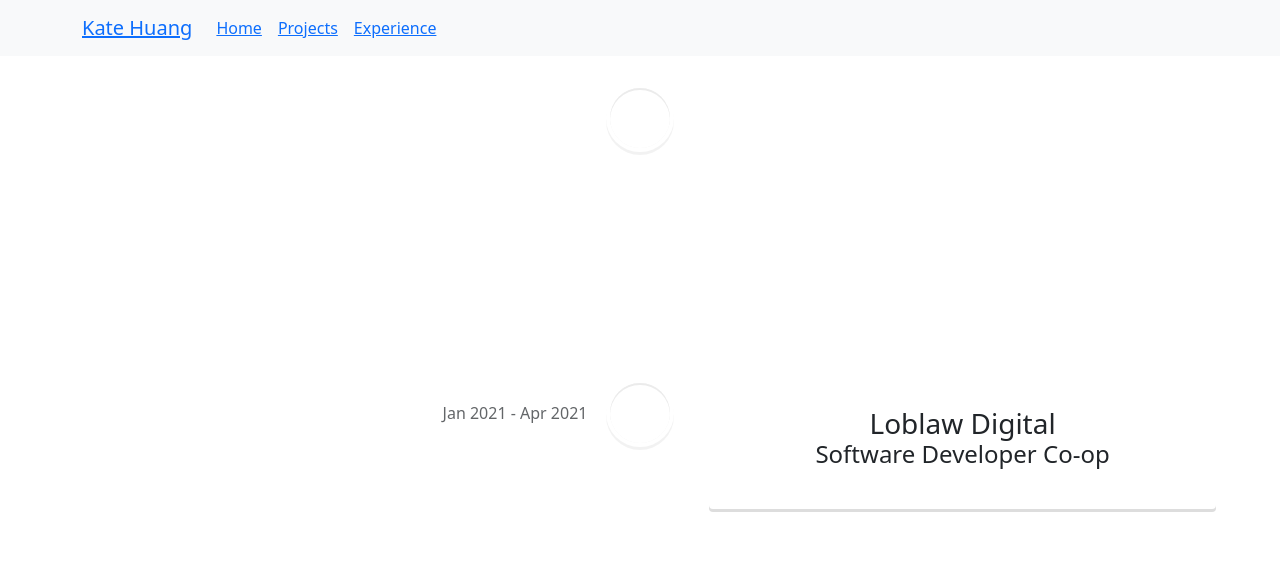
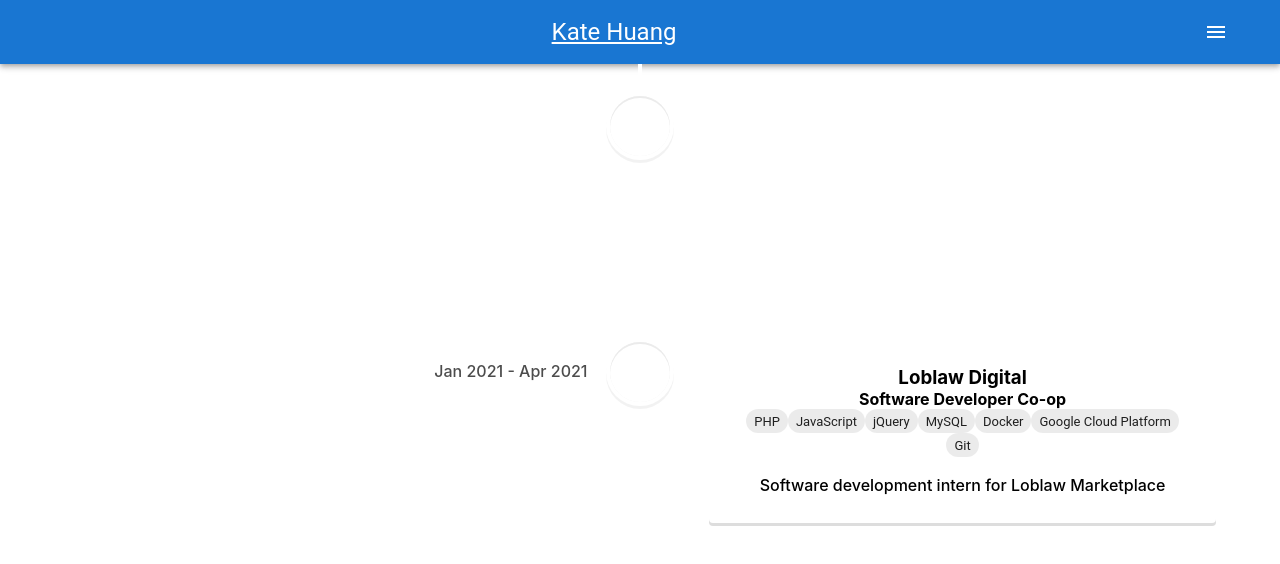
Before and after one commit to katejh/portfolio, a React (Create React App) app: page /experience in a window 1280 px wide. Shown: the top 564 px of the page. Built offline with nearby package versions, Linux system fonts and the light colour scheme.

Commit message:
replace bootstrap with materialui, add education section to resume.json

```diff
--- a/package.json
+++ b/package.json
@@ -4,13 +4,15 @@
   "private": true,
   "homepage": "https://katejh.github.io",
   "dependencies": {
+    "@emotion/react": "^11.7.1",
+    "@emotion/styled": "^11.6.0",
+    "@mui/icons-material": "^5.2.5",
+    "@mui/material": "^5.2.5",
     "@testing-library/jest-dom": "^5.14.1",
     "@testing-library/react": "^11.2.7",
     "@testing-library/user-event": "^12.8.3",
-    "bootstrap": "^5.1.1",
     "gh-pages": "^3.2.3",
     "react": "^17.0.2",
-    "react-bootstrap": "^1.6.4",
     "react-dom": "^17.0.2",
     "react-router": "^5.2.1",
     "react-router-dom": "^5.3.0",
--- a/public/resume.json
+++ b/public/resume.json
@@ -17,6 +17,18 @@
         ],
         "description": "I'm Kate Huang, a student"
     },
+    "education": [
+        {
+            "school": "",
+            "degree": "",
+            "major": "",
+            "start_date": "",
+            "end_date": "",
+            "gpa": "",
+            "gpa_4.33_scale": "",
+            "brief": ""
+        }
+    ],
     "skills": [
         {
             "name": "Python",
@@ -95,11 +107,35 @@
             "end_date": "Apr 2021",
             "technologies": [
                 {
-                    "name": "",
+                    "name": "PHP",
+                    "class": ""
+                },
+                {
+                    "name": "JavaScript",
+                    "class": ""
+                },
+                {
+                    "name": "jQuery",
+                    "class": ""
+                },
+                {
+                    "name": "MySQL",
+                    "class": ""
+                },
+                {
+                    "name": "Docker",
+                    "class": ""
+                },
+                {
+                    "name": "Google Cloud Platform",
+                    "class": ""
+                },
+                {
+                    "name": "Git",
                     "class": ""
                 }
             ],
-            "brief": "",
+            "brief": "Software development intern for Loblaw Marketplace",
             "description": ""
         }
     ],
--- a/src/App.js
+++ b/src/App.js
@@ -1,12 +1,11 @@
 import logo from './logo.svg';
 import './App.css';
-import 'bootstrap/dist/css/bootstrap.min.css';
 import React from 'react';
 import { BrowserRouter as Router, Switch, Route } from 'react-router-dom';
 
 // import components
 import HomePage from './components/HomePage';
-import { Header } from './components/Header';
+import Header from './components/Header';
 import NotFound404 from './components/NotFound404';
 import Experience from './components/Experience';
 
@@ -50,7 +49,7 @@
     return (
       <div className="App">
         <Router>
-          <Header />
+          <Header name={this.state.resumeData.basic_info.name}/>
           <Switch>
             <Route path="/projects" />
             <Route path="/experience" render={() => <Experience experience={this.state.resumeData.experience} />}/>
--- a/src/components/Experience.js
+++ b/src/components/Experience.js
@@ -1,6 +1,5 @@
 import React from 'react';
-import { VerticalTimeline, VerticalTimelineElement } from 'react-vertical-timeline-component';
-import { Badge, Collapse } from 'react-bootstrap';
+import { VerticalTimeline } from 'react-vertical-timeline-component';
 import ExperienceTimelineElement from './ExperienceTimelineElement';
 
 import 'react-vertical-timeline-component/style.min.css';
--- a/src/components/ExperienceTimelineElement.js
+++ b/src/components/ExperienceTimelineElement.js
@@ -1,10 +1,9 @@
 import React from 'react';
 import { VerticalTimelineElement } from 'react-vertical-timeline-component';
-import { Badge, Collapse } from 'react-bootstrap';
+import { Collapse, Chip } from '@mui/material';
 
 // stylesheets
 import 'react-vertical-timeline-component/style.min.css';
-import 'bootstrap/dist/css/bootstrap.min.css';
 
 class ExperienceTimelineElement extends React.Component {
     constructor(props) {
@@ -27,9 +26,10 @@
     render() {
         var tech = this.state.technologies.map((skill, i) => {
             return (
-                <Badge pill className="m3 bg-secondary" key={i}>
-                    {skill.name}
-                </Badge>
+                <Chip
+                  size="small"
+                  label={skill.name}
+                />
             );
         });
         var timeline_date_string = this.state.start_date + " - " + (this.state.end_date ? this.state.end_date : "Current");
--- a/src/components/Header.js
+++ b/src/components/Header.js
@@ -1,20 +1,73 @@
-import { Navbar, Container, Nav } from 'react-bootstrap';
+import React from 'react';
 import { Link } from 'react-router-dom';
+import { AppBar, Toolbar, IconButton, Box, Drawer, List, MenuItem } from '@mui/material';
+import MenuIcon from '@mui/icons-material/Menu';
+import Typography from '@mui/material/Typography';
 
-export function Header(props) {
-    return(
-        <Navbar bg="light" expand="lg" sticky="top">
-            <Container>
-                <Navbar.Brand><Link to="/">Kate Huang</Link></Navbar.Brand>
-                <Navbar.Toggle aria-controls="basic-navbar-nav" />
-                <Navbar.Collapse id="basic-navbar-nav">
-                <Nav className="me-auto">
-                    <Nav.Link><Link to="/">Home</Link></Nav.Link>
-                    <Nav.Link><Link to="/projects">Projects</Link></Nav.Link>
-                    <Nav.Link><Link to="/experience">Experience</Link></Nav.Link>
-                </Nav>
-                </Navbar.Collapse>
-            </Container>
-        </Navbar>
-    );
+class Header extends React.Component {
+    constructor(props) {
+        super(props);
+
+        this.state = {
+            name: props.name,
+            open: false
+        }
+    }
+
+    toggleDrawer = () => {
+        this.setState({open: !this.state.open});
+    }
+
+    closeDrawer = () => {
+        this.setState({open: false});
+    }
+
+    render() {
+        const linkStyle = {
+            color: "#FFF"
+        }
+
+        return (
+            <Box sx={{ flexGrow: 1 }}>
+            <AppBar position="static">
+                <Toolbar>
+                    <Typography variant="h5" component="div" sx={{ flexGrow: 1 }}>
+                        <Link to="/" style={linkStyle}>
+                            {this.state.name}
+                        </Link>
+                    </Typography>
+                    <IconButton
+                      size="large"
+                      edge="start"
+                      color="inherit"
+                      aria-label="menu"
+                      sx={{ mr: 2 }}
+                      onClick={this.toggleDrawer}
+                    >
+                        <MenuIcon />
+                    </IconButton>
+                </Toolbar>
+                <Drawer
+                  variant="temporary"
+                  anchor="right"
+                  open={this.state.open}
+                  onClose={this.closeDrawer}
+                >
+                    <Box
+                      sx={{width: 250}}
+                      role="presentation"
+                    >
+                    <List>
+                        <MenuItem component={Link} to="/" onClick={this.closeDrawer}>Home</MenuItem>
+                        <MenuItem component={Link} to="/projects" onClick={this.closeDrawer}>Projects</MenuItem>
+                        <MenuItem component={Link} to="/experience" onClick={this.closeDrawer}>Experience</MenuItem>
+                    </List>
+                    </Box>
+                </Drawer>
+            </AppBar>
+            </Box>
+        );
+    }
 }
+
+export default Header;
```
Also changed, not shown: 2 other files (tests, documents, lock files or other folders).
